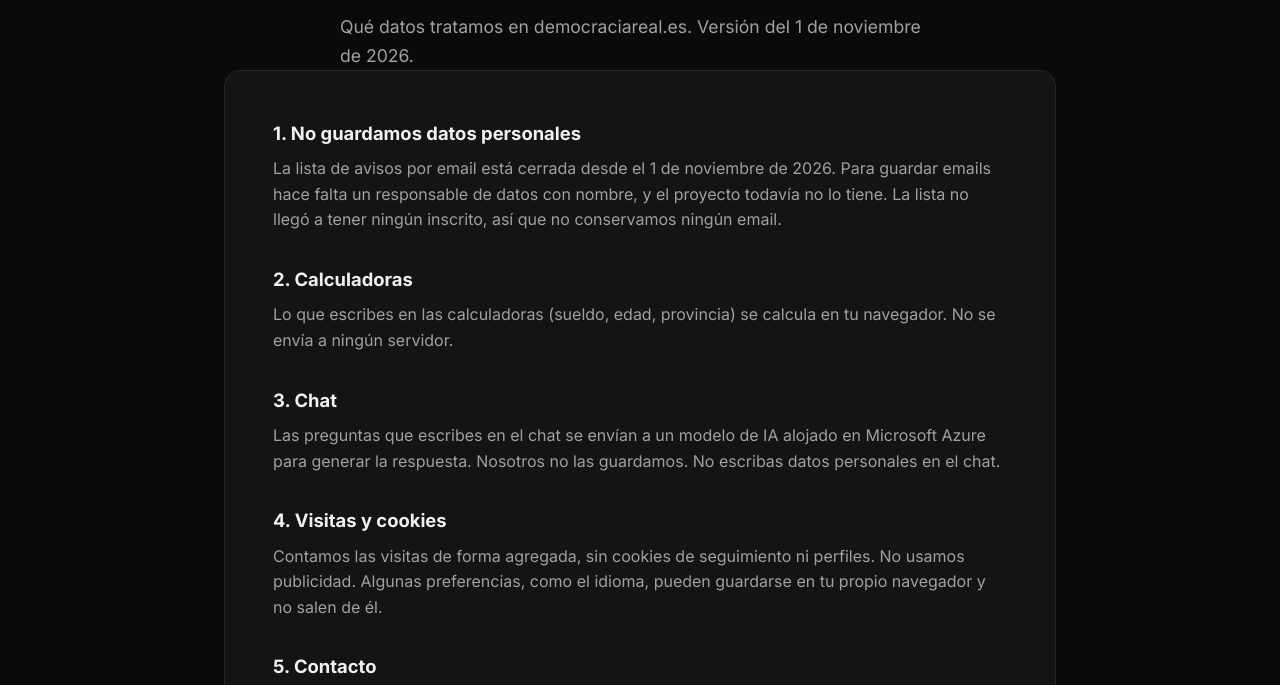
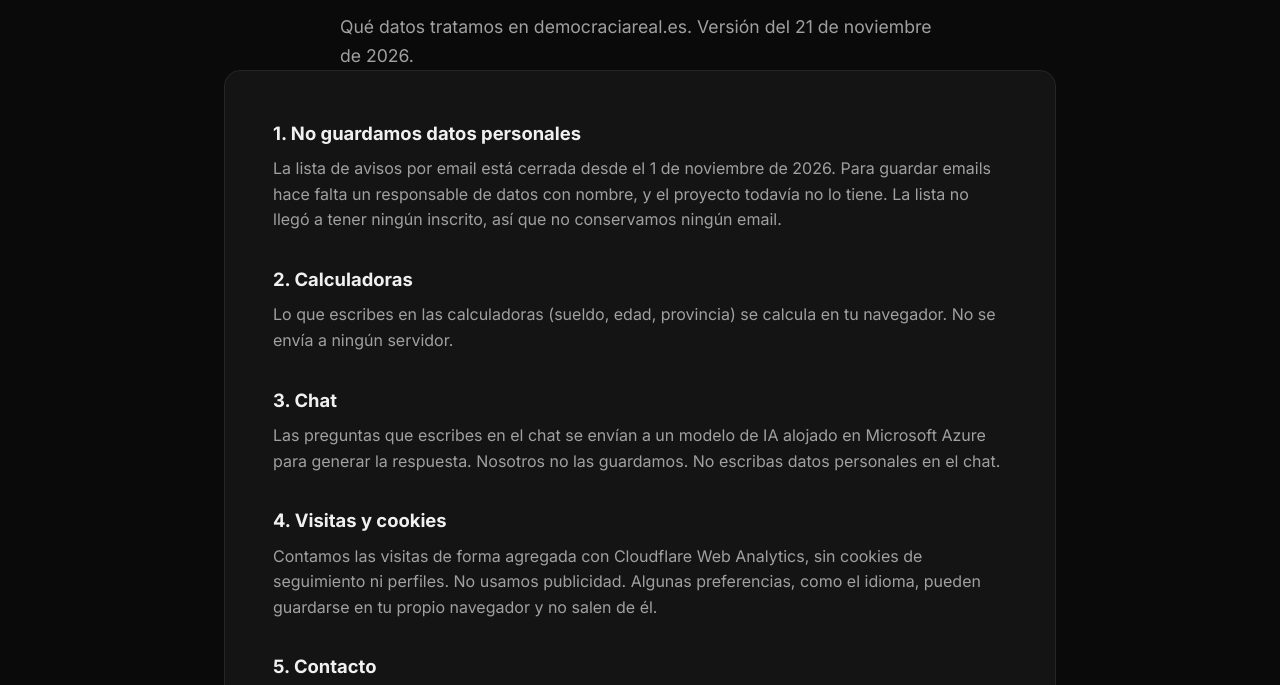
Before and after one commit to democracia-real/proyecto, a plain HTML site: page web/privacidad.html in a window 1280 px wide. Shown: the part 267-952 px from the top of the page. Drawn offline with Linux system fonts and the light colour scheme.

Commit message:
Pone a mano el contador de visitas de Cloudflare y lo nombra en privacidad
democraciareal.es deja de pasar por el proxy de Cloudflare para que los
bloqueos de LaLiga no la tumben, y el proxy era quien inyectaba el script.

Co-Authored-By: Claude Opus 5.5 <noreply@anthropic.com>

```diff
--- a/web/privacidad.html
+++ b/web/privacidad.html
@@ -35,7 +35,7 @@
                 <span class="section-label">Privacidad</span>
                 <h1 class="section-title">Política de Privacidad</h1>
                 <p class="section-subtitle">
-                    Qué datos tratamos en democraciareal.es. Versión del 1 de noviembre de 2026.
+                    Qué datos tratamos en democraciareal.es. Versión del 21 de noviembre de 2026.
                 </p>
 
                 <div class="legal-card">
@@ -56,7 +56,7 @@
 
                     <h2>4. Visitas y cookies</h2>
                     <p>
-                        Contamos las visitas de forma agregada, sin cookies de seguimiento ni perfiles. No usamos publicidad. Algunas preferencias, como el idioma, pueden guardarse en tu propio navegador y no salen de él.
+                        Contamos las visitas de forma agregada con Cloudflare Web Analytics, sin cookies de seguimiento ni perfiles. No usamos publicidad. Algunas preferencias, como el idioma, pueden guardarse en tu propio navegador y no salen de él.
                     </p>
 
                     <h2>5. Contacto</h2>
@@ -88,5 +88,6 @@
             </div>
         </div>
     </footer>
+    <!-- Cloudflare Web Analytics: cuenta visitas de forma agregada, sin cookies --><script defer src='https://static.cloudflareinsights.com/beacon.min.js' data-cf-beacon='{"token": "4cf55359873b4b4c9910d81e000c00cf"}'></script>
 </body>
 </html>
```
Also changed, not shown: web/404.html (+1 -0 lines), web/autonomo.html (+1 -0 lines), web/ia-empleo.html (+1 -0 lines), web/index.html (+1 -0 lines), web/nomina.html (+1 -0 lines), web/pensiones.html (+1 -0 lines), web/reglas.html (+1 -0 lines), web/voto.html (+1 -0 lines).
